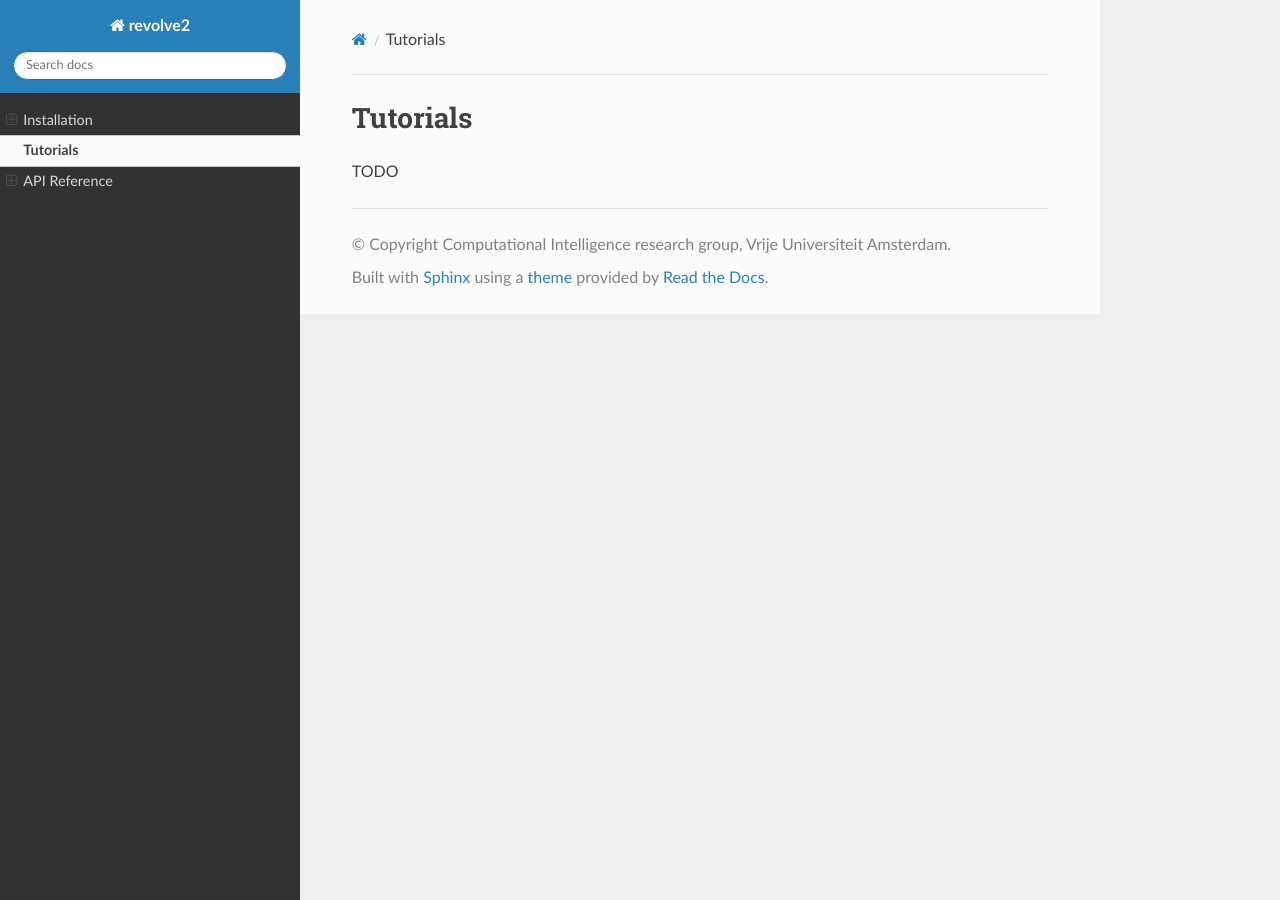
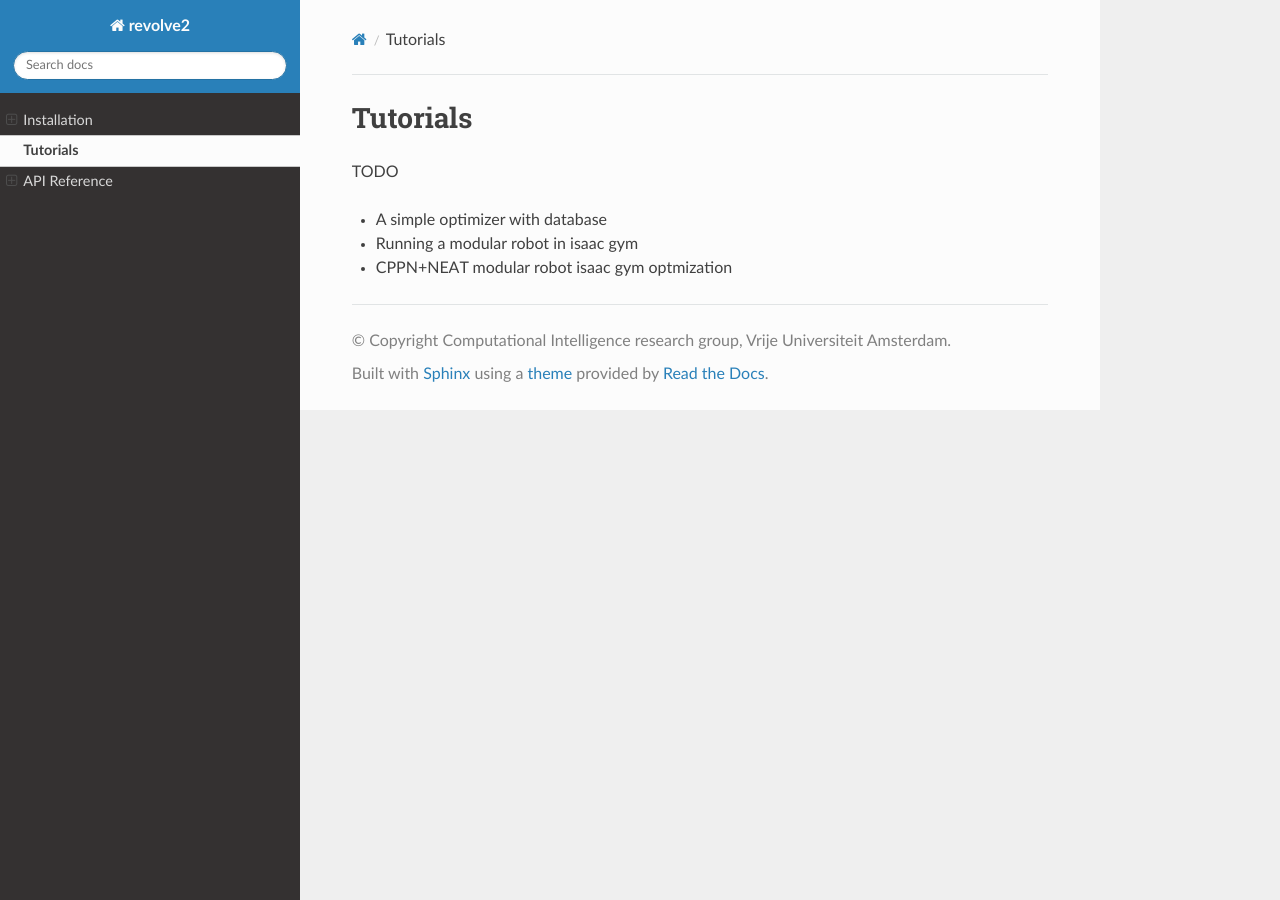
Before and after one commit to ci-group/revolve2, a Sphinx documentation site: the page built from docs/source/tutorials/index.rst, in a window 1280 px wide. Built offline with Sphinx 7.4.7 and the Read the Docs theme 2.0.0, drawn with Linux system fonts in a browser that asks for light colours; pages that are not in the unit, such as notebooks, are missing from menus.

```diff
--- a/docs/source/tutorials/index.rst
+++ b/docs/source/tutorials/index.rst
@@ -2,3 +2,7 @@
 Tutorials
 =========
 TODO
+
+* A simple optimizer with database
+* Running a modular robot in isaac gym
+* CPPN+NEAT modular robot isaac gym optmization
```
Also changed, not shown: README.md (+4 -0 lines).
